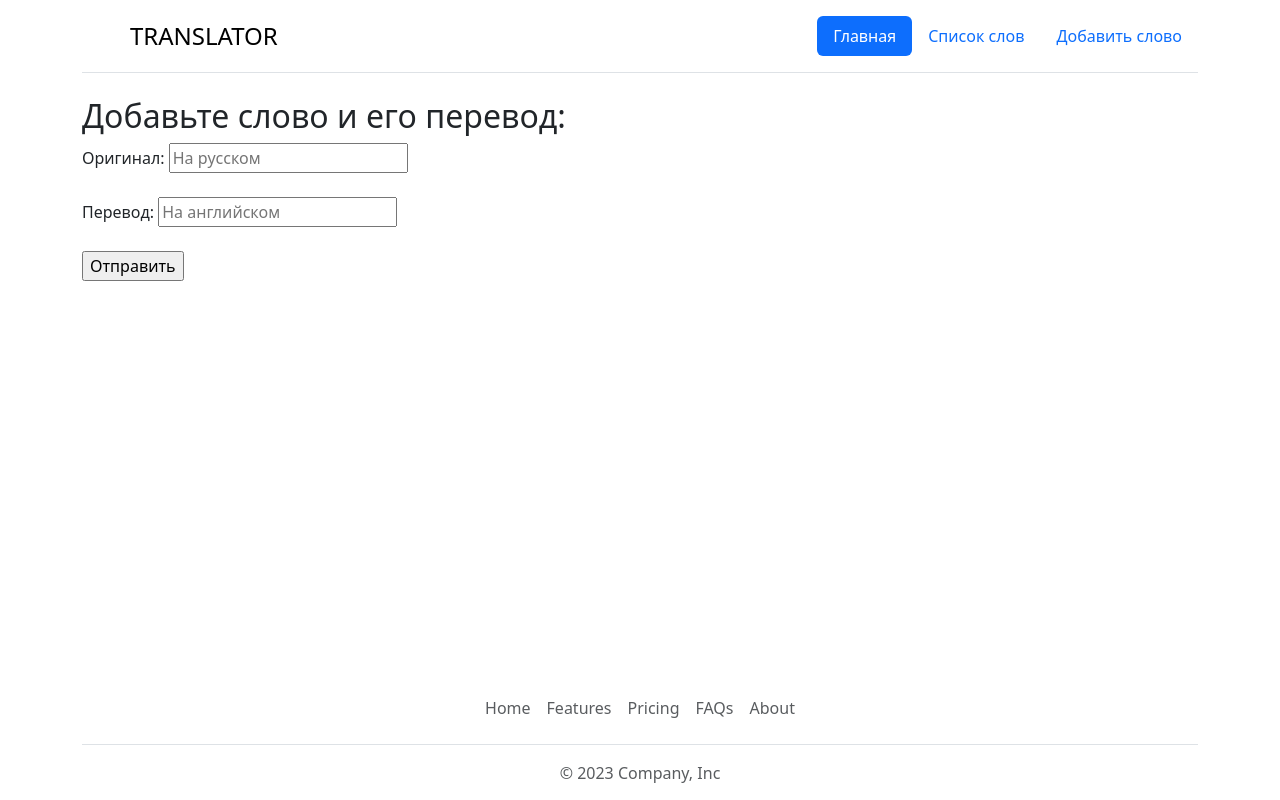
After one commit to Magar95/buharin_project_1, a Django app: page /add_word in a window 1280 px wide. The commit adds this page. Run offline with Django 4.2, Linux system fonts and the light colour scheme.

Commit message:
Final commit: add add_word

```diff
--- a/translator/myapp/static/css/style.css
+++ b/translator/myapp/static/css/style.css
@@ -17,3 +17,27 @@ html, body {
    margin-top:-90px;
    box-sizing: border-box;
 }
+
+.words_list {
+	border: 1px solid #eee;
+	table-layout: fixed;
+	width: 100%;
+	margin-bottom: 20px;
+}
+.words_list th {
+	font-weight: bold;
+	padding: 5px;
+	background: #efefef;
+	border: 1px solid #dddddd;
+}
+.words_list td {
+	padding: 5px 10px;
+	border: 1px solid #eee;
+	text-align: left;
+}
+.words_list tbody tr:nth-child(odd) {
+	background: #fff;
+}
+.words_list tbody tr:nth-child(even) {
+	background: #F7F7F7;
+}
--- a/translator/myapp/static/files/dictionary.txt
+++ b/translator/myapp/static/files/dictionary.txt
@@ -1,3 +1,5 @@
 дом-home
 я-I
 ты-you
+мы-we
+хорошо-good
--- /dev/null
+++ b/translator/myapp/templates/add_word.html
@@ -0,0 +1,17 @@
+{% extends 'base.html' %}
+
+{% block content %}
+<h2>Добавьте слово и его перевод:</h2>
+<form action="" method="post">
+  {% csrf_token %}
+  <label for="word1">Оригинал:</label>
+  <input name="word1" id="word1" placeholder="На русском">
+  <br>
+  <br>
+  <label for="word2">Перевод:</label>
+  <input name="word2" id="word2" placeholder="На английском">
+  <br>
+  <br>
+  <input type="submit" value="Отправить">
+</form>
+{% endblock %}
--- a/translator/myapp/templates/base.html
+++ b/translator/myapp/templates/base.html
@@ -21,9 +21,8 @@
 
               <ul class="nav nav-pills">
                 <li class="nav-item"><a href="/" class="nav-link active" aria-current="page">Главная</a></li>
-                <li class="nav-item"><a href="/about" class="nav-link">О нас</a></li>
-                <li class="nav-item"><a href="/create-article" class="nav-link">Новая статья</a></li>
-                <li class="nav-item"><a href="/articles" class="nav-link">Все статьи</a></li>
+                <li class="nav-item"><a href="/words_list" class="nav-link">Список слов</a></li>
+                <li class="nav-item"><a href="/add_word" class="nav-link">Добавить слово</a></li>
               </ul>
             </header>
 
--- a/translator/myapp/templates/word_list.html
+++ b/translator/myapp/templates/word_list.html
@@ -1,5 +1,4 @@
 {% extends 'base.html' %}
-
 
 {% block content %}
 <table class="words_list">
--- a/translator/myapp/urls.py
+++ b/translator/myapp/urls.py
@@ -7,8 +7,12 @@ urlpatterns = [
     path('', views.index, name='index'),
     path('home', views.index, name='index'),
     path('home/', views.index, name='index'),
-    path('word_list', views.word_list, name='list'),
-    path('word_list/', views.word_list, name='list'),
+
+    path('words_list', views.words_list, name='word_list'),
+    path('words_list/', views.words_list, name='word_list'),
+
+    path('add_word', views.add_word, name='add_word'),
+    path('add_word/', views.add_word, name='add_word'),
 ]
 
 urlpatterns += static(settings.STATIC_URL, document_root=settings.STATIC_ROOT)
--- a/translator/myapp/views.py
+++ b/translator/myapp/views.py
@@ -1,7 +1,7 @@
-from django.shortcuts import render
+from django.shortcuts import render, redirect
 from django.conf import settings
 
-from .business_log import read_from_file
+from .business_log import read_from_file, add_to_file
 
 
 # Create your views here.
@@ -9,8 +9,20 @@ def index(request):
     return render(request, 'index.html')
 
 
-def word_list(request):
-    orig, trans = read_from_file('./myapp/static/files/dictionary.txt')
-    data = list(zip(orig, trans))
+def words_list(request):
+    filename = './myapp/static/files/dictionary.txt'
+    orig, trans = read_from_file(filename)
+    data = zip(orig, trans)
     context = {'data': data}
     return render(request, 'word_list.html', context=context)
+
+
+def add_word(request):
+    if request.method == 'POST':
+        word1 = request.POST['word1']
+        word2 = request.POST['word2']
+        filename = './myapp/static/files/dictionary.txt'
+        add_to_file(filename, word1, word2)
+        return redirect('/words_list')
+
+    return render(request, 'add_word.html')
```
Also changed, not shown: translator/myapp/business_log.py (+6 -1 lines).
